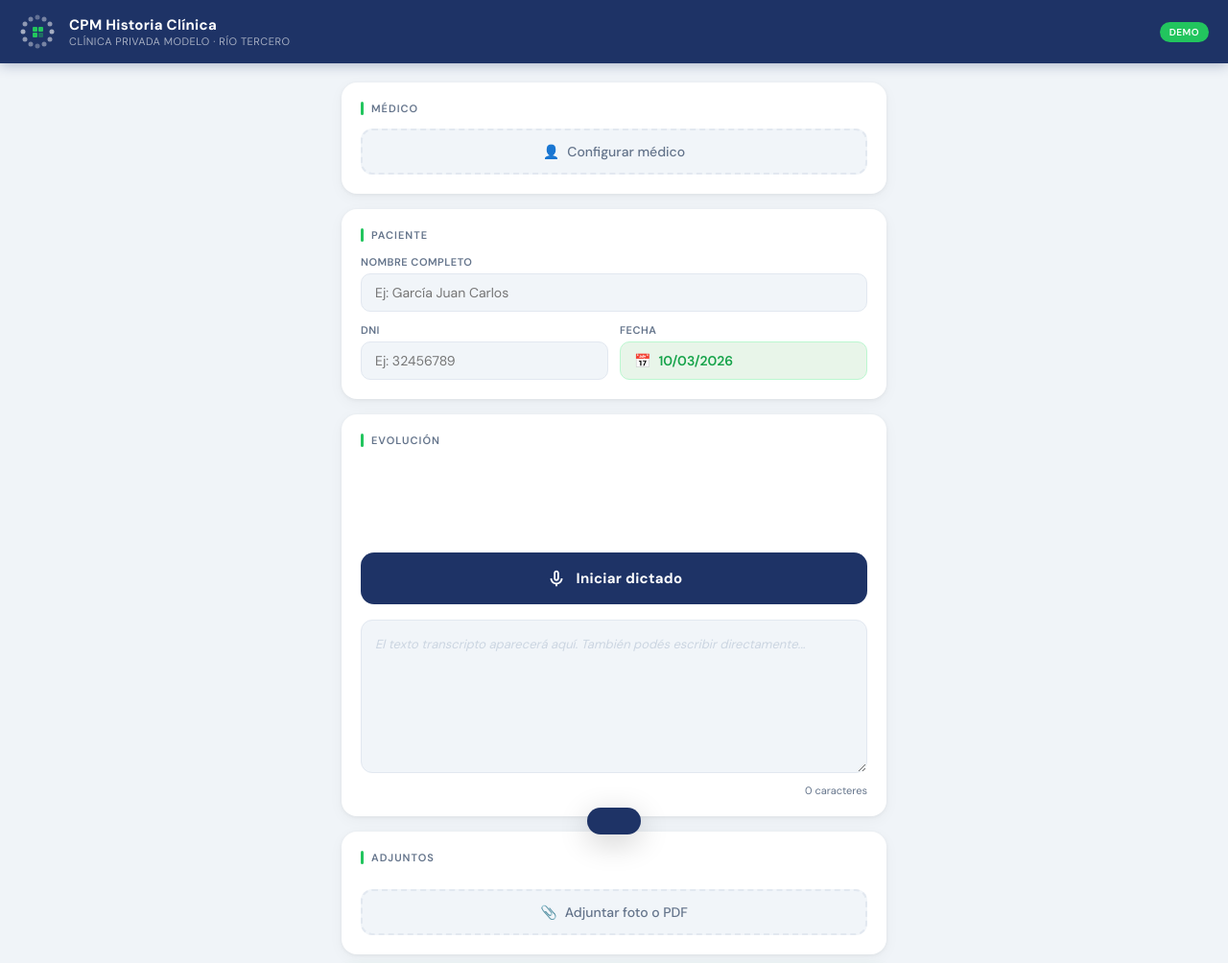
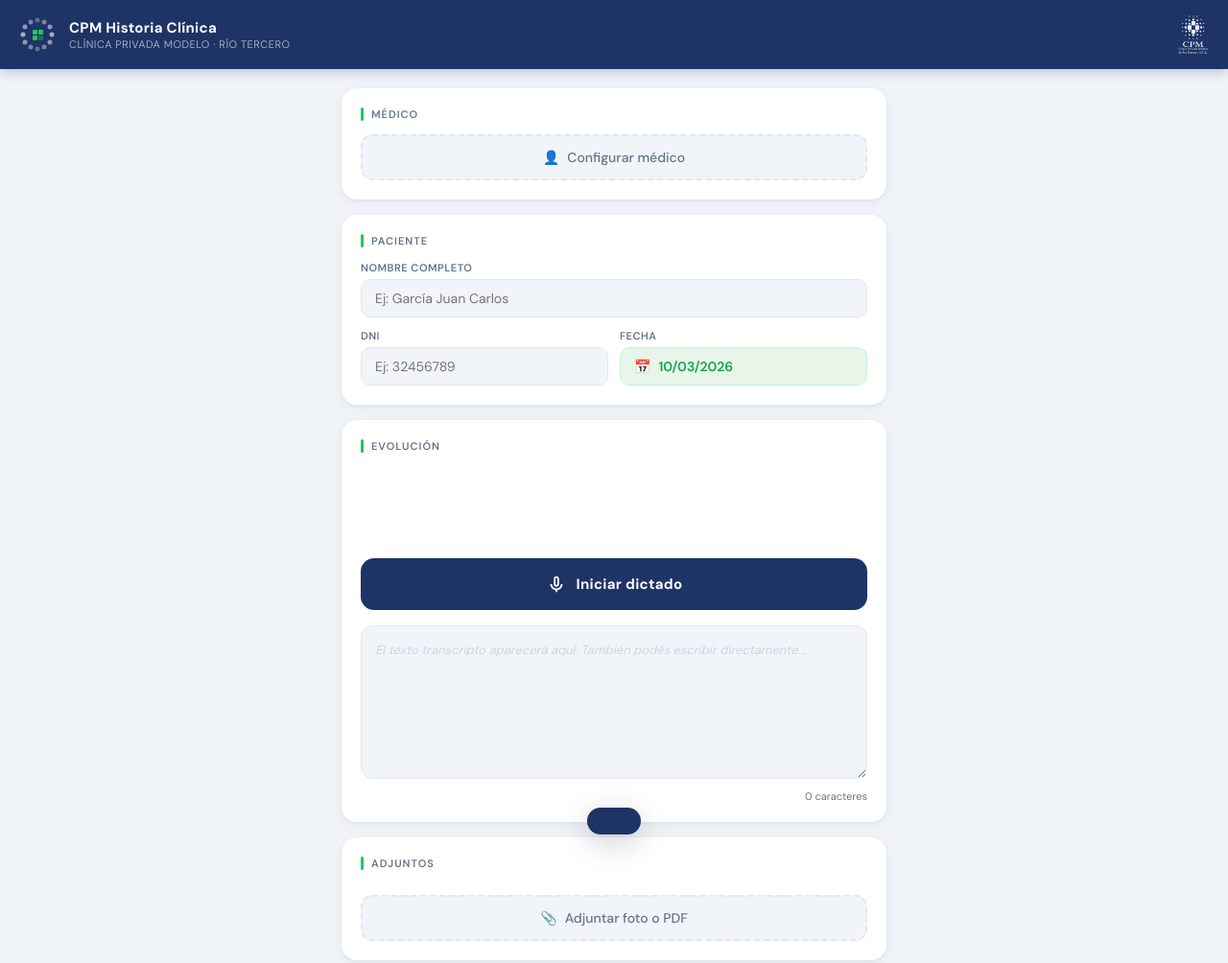
Before and after one commit to maurogallardo/clinica-hc, a plain HTML site: page index.html in a window 1280 px wide. Shown: the top 1004 px of the page at 96% size. Drawn offline with nearby package versions, Linux system fonts and the light colour scheme.

Commit message:
reemplaza badge Demo por logo CPM en header2

```diff
--- a/index.html
+++ b/index.html
@@ -38,7 +38,7 @@
       <h1>CPM Historia Clínica</h1>
       <p>Clínica Privada Modelo · Río Tercero</p>
     </div>
-    <span class="header-badge">Demo</span>
+    <img src="logo-cpm.png" alt="CPM" style="height:44px; margin-left:auto; mix-blend-mode:screen; opacity:0.95;">
   </div>
 
   <!-- MAIN -->
```
